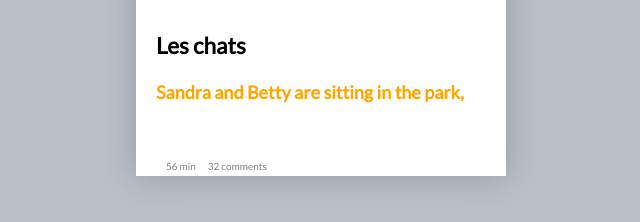
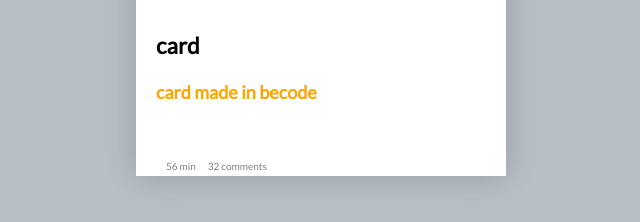
Before and after one commit to estebanisto/becode-animation-css, a plain HTML site: page index.html in a window 1280 px wide. Shown: the part 434-656 px from the top of the page, without its empty margins (319-959 px from the left). Drawn offline with Linux system fonts and the light colour scheme.

Commit message:
card refaite a 0 du week-end

```diff
--- a/index.html
+++ b/index.html
@@ -24,8 +24,8 @@
         <!--Body card-->
         <div class="card__body">
             <div class="card__cat">Photos</div>
-            <h2 class="card__title">Les chats</h2>
-            <div class="card__text">Sandra and Betty are sitting in the park,</div>
+            <h2 class="card__title">card</h2>
+            <div class="card__text">card made in becode</div>
             <div class="card__description">Lorem ipsum dolor sit amet consectetur adipisicing elit. Itaque ab similique mollitia, ad accusantium, unde blanditiis excepturi dignissimos incidunt nobis quia. Maiores qui suscipit delectus, repellendus fugiat voluptatum magnam! Iure!</div>
         </div>
         <footer>
```
